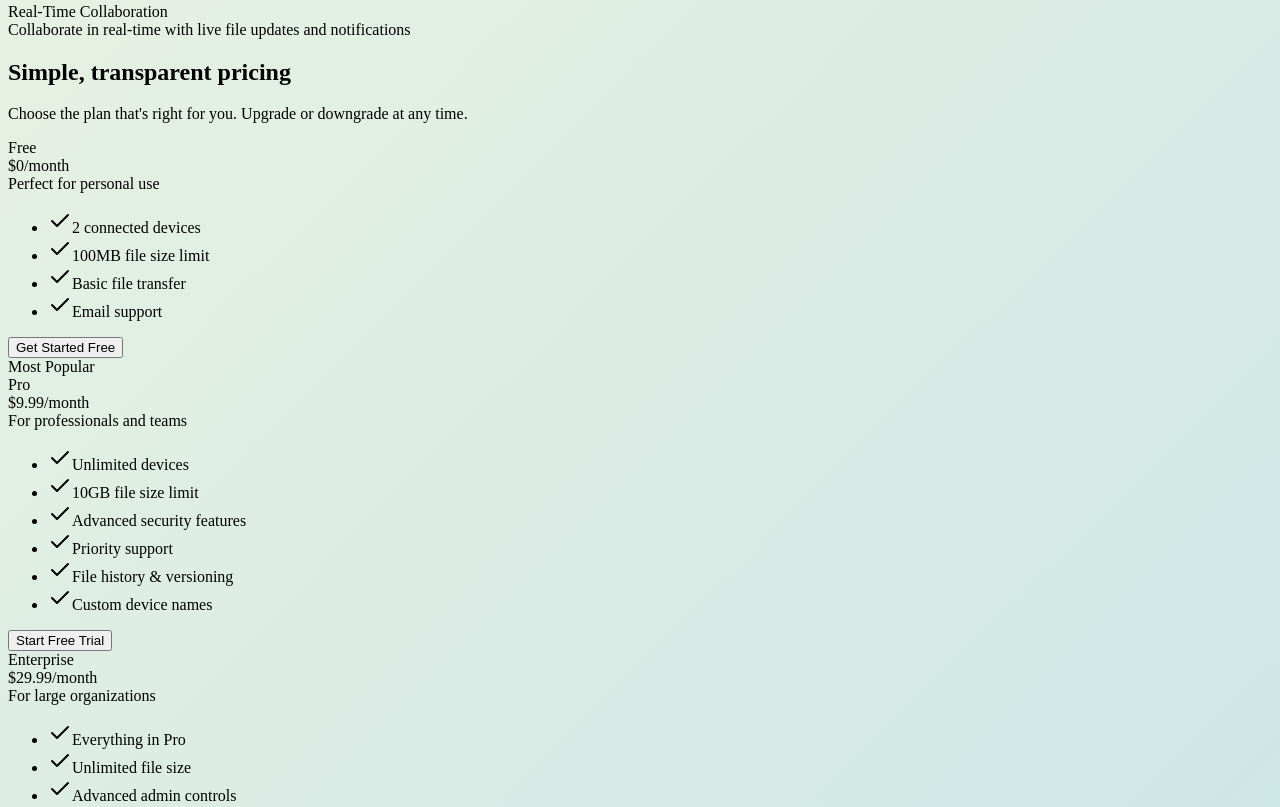
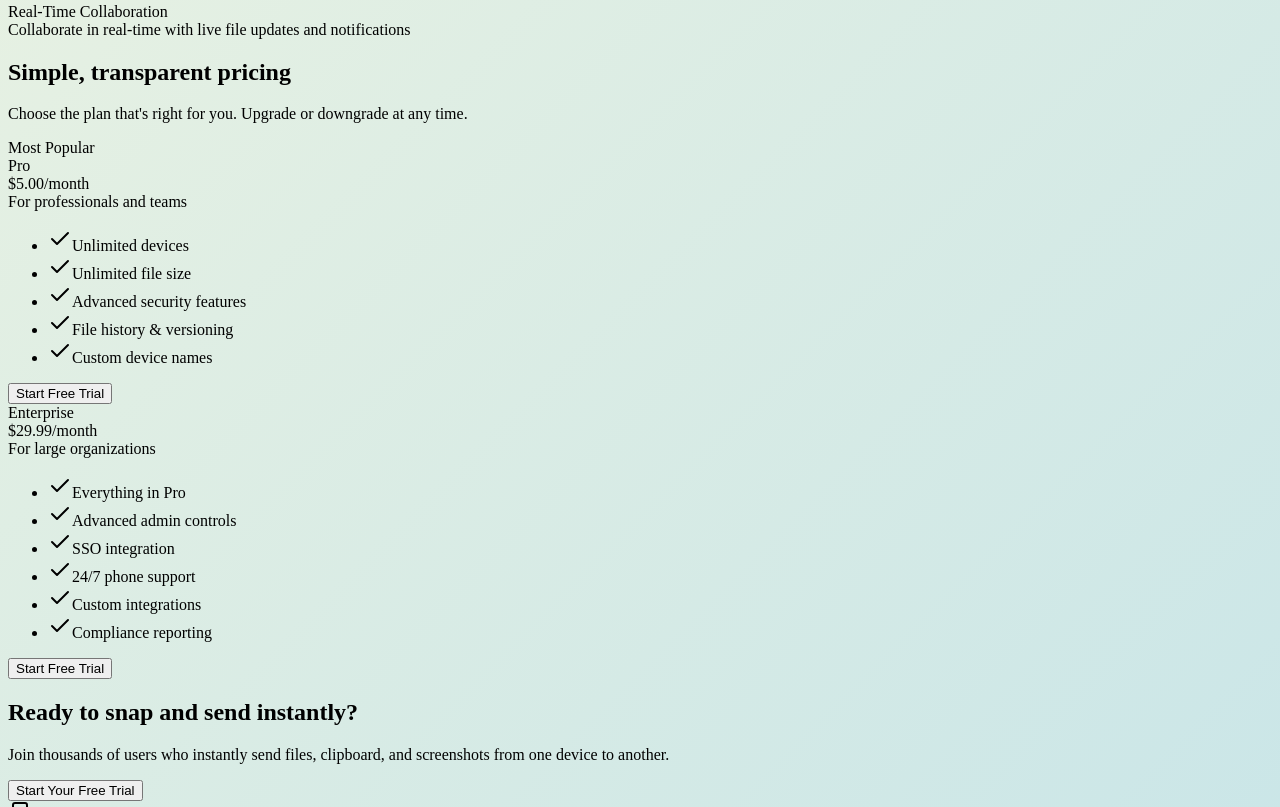
Before and after one commit to blkmrkt4/SnapSend, a React (Vite) app in the folder client/: page / in a window 1280 px wide. Shown: the part 700-1507 px from the top of the page. Built offline with nearby package versions, Linux system fonts and the light colour scheme; no server answers.

Commit message:
Adjust subscription plans by updating pricing and removing limitations
Refactors the landing page to remove the free plan, update Pro plan details, and adjust the grid layout accordingly.

Replit-Commit-Author: Agent
Replit-Commit-Session-Id: 804ec6e6-d641-4bce-8b35-f668105a5e5c

```diff
--- a/client/src/pages/landing-page.tsx
+++ b/client/src/pages/landing-page.tsx
@@ -45,30 +45,15 @@ export default function LandingPage() {
 
   const plans = [
     {
-      id: 'free',
-      name: 'Free',
-      price: '$0',
-      period: '/month',
-      description: 'Perfect for personal use',
-      features: [
-        '2 connected devices',
-        '100MB file size limit',
-        'Basic file transfer',
-        'Email support'
-      ],
-      popular: false
-    },
-    {
       id: 'pro',
       name: 'Pro',
-      price: '$9.99',
+      price: '$5.00',
       period: '/month',
       description: 'For professionals and teams',
       features: [
         'Unlimited devices',
-        '10GB file size limit',
+        'Unlimited file size',
         'Advanced security features',
-        'Priority support',
         'File history & versioning',
         'Custom device names'
       ],
@@ -82,7 +67,6 @@ export default function LandingPage() {
       description: 'For large organizations',
       features: [
         'Everything in Pro',
-        'Unlimited file size',
         'Advanced admin controls',
         'SSO integration',
         '24/7 phone support',
@@ -244,7 +228,7 @@ export default function LandingPage() {
             </p>
           </div>
 
-          <div className="grid md:grid-cols-3 gap-8 max-w-5xl mx-auto">
+          <div className="grid md:grid-cols-2 gap-8 max-w-4xl mx-auto">
             {plans.map((plan) => (
               <Card
                 key={plan.id}
@@ -288,7 +272,7 @@ export default function LandingPage() {
                       variant={plan.popular ? 'default' : 'outline'}
                       size="lg"
                     >
-                      {plan.price === '$0' ? 'Get Started Free' : 'Start Free Trial'}
+                      Start Free Trial
                     </Button>
                   </Link>
                 </CardContent>
@@ -304,8 +288,8 @@ export default function LandingPage() {
             Ready to snap and send instantly?
           </h2>
           <p className="text-xl mb-8 opacity-90">
-            Join thousands of users who snap and send files, clipboard, and screenshots
-            across their devices effortlessly.
+            Join thousands of users who instantly send files, clipboard, and screenshots
+            from one device to another.
           </p>
           <Link href="/auth">
             <Button size="lg" variant="secondary" className="text-lg px-8 py-3">
```
